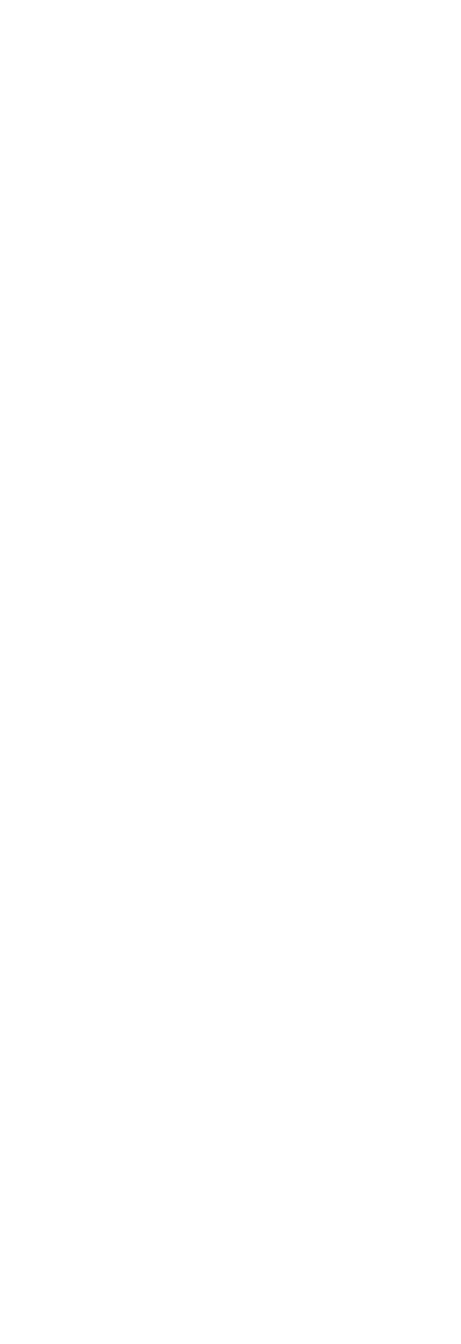
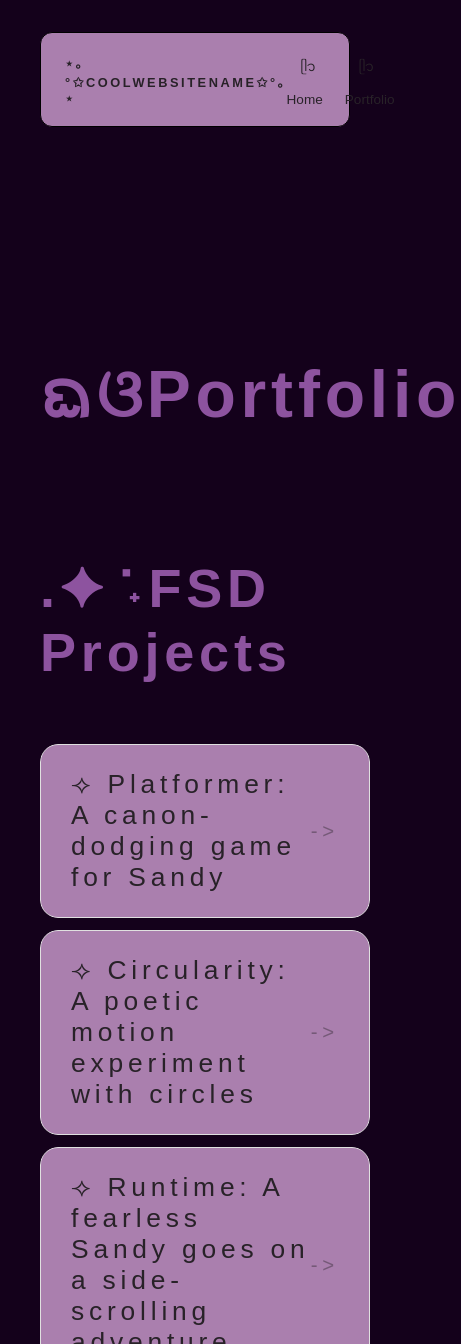
Before and after one commit to sondosatteia/sondosatteia.github.io, a plain HTML site: page portfolio.html in a window 390 px wide. Shown: the top 1344 px of the page, 461 px wide, since content can reach past the window. Before the commit the page ends 844 px from the top, so only its background shows below. Drawn offline with Linux system fonts and the light colour scheme.

Commit message:
finished portfolio

```diff
--- a/portfolio.html
+++ b/portfolio.html
@@ -0,0 +1,50 @@
+<!DOCTYPE html>
+<html>
+  <head>
+    <title>⋆｡°✩coolwebsitename✩°｡⋆</title>
+    <link rel="stylesheet"
+    href="style.css" />
+  </head>
+
+
+<body>
+  <!-- All content goes here -->
+
+<div id="all-contents">
+
+<nav>
+<h1>⋆｡°✩coolwebsitename✩°｡⋆</h1>
+<ul id="nav-ul">
+<li class="nav-li">
+  <a href="index.html">ᥫ᭡ Home</a>
+</li>
+
+<li class="nav-li">
+  <a href="portfolio.html">ᥫ᭡ Portfolio</a>
+</li>
+  </ul>
+</nav>
+
+<main>
+  <div class="content">
+    <h1>ᨳଓPortfolio</h1>
+    <h3>.✦ ݁˖FSD Projects</h3>
+    <ul id="portfolio">
+        <li>
+          <a href="fsd-projects/platformer/">⟢ Platformer: A canon-dodging game for Sandy</a>
+          </li>
+          <li> <a href="fsd-projects/circularity/">⟢ Circularity: A poetic motion experiment with circles</a>
+          </li>
+
+          <li>
+            <a href="projects/runtime/">⟢ Runtime: A fearless Sandy goes on a side-scrolling adventure</a>
+            </li>
+    </ul>
+
+
+  </div>
+</main>
+
+</div>
+</body>
+</html>
--- a/style.css
+++ b/style.css
@@ -147,3 +147,108 @@ nav h1 {
     background: #3b004b;
     color: #f5b7ff;
 }
+
+
+/*Portfolio styles */
+
+.content h1{
+    color: #ce80e6a6;
+}
+
+#portfolio {
+    list-style: none;
+    margin: 0;
+    padding: 0;
+    width: 100%;
+    display: flex;
+    flex-direction: column;
+    gap: 8px;
+}
+
+#portfolio li {
+    border-radius: 12px;
+    overflow: hidden;
+}
+
+#portfolio a{
+    display: flex;
+    justify-content: space-between;
+    align-items: center;
+    text-decoration: none;
+    color: #282228;
+    padding: 16px 20px;
+    font-size: 1.1rem;
+    font-weight: 500;
+    background: #c696c9d8;
+    border: 1px solid #e0e0e0;
+    border-radius: 12px;
+    transition: background 0.25s ease, color 0.25s ease, transform 0.25s ease;
+}
+
+#portfolio a:hover{
+    background: #3b004b;
+    color: #f5b7ff;
+    transform: translateX(4px);
+}
+
+#portfolio a::after{
+    content: "->";
+    font-size: 0.85rem;
+    opacity: 0.4;
+    transition: opacity 0.25s ease;
+    white-space: nowrap;
+}
+
+#portfolio a:hover::after{
+    opacity: 1;
+}
+
+/* responsive web design*/
+@media screen and (min-width: 120px) and (max-width: 1080px) {
+  main {
+    height: 100ch;
+    zoom: 1.5;
+    display: grid;
+  }
+
+  h1{
+    font-size: 44px;
+  }
+
+  h2{
+    font-size: 42px;
+  }
+
+  h3 {
+    font-size: 36px;
+  }
+
+  #allcontents {
+    height: 100ch;
+    margin: none;
+  }
+
+  a {
+    font-size: 42px;
+  }
+
+  .sidebar {
+    margin-right: 0px;
+    justify-content: center;
+    align-items: center;
+  }
+
+  .sidebar-img {
+    width: 100%;
+  }
+
+  p,
+  li{
+    font-size: 24px;
+  }
+
+  .content{
+    align-content: center;
+    justify-content: center;
+  }
+}
```
